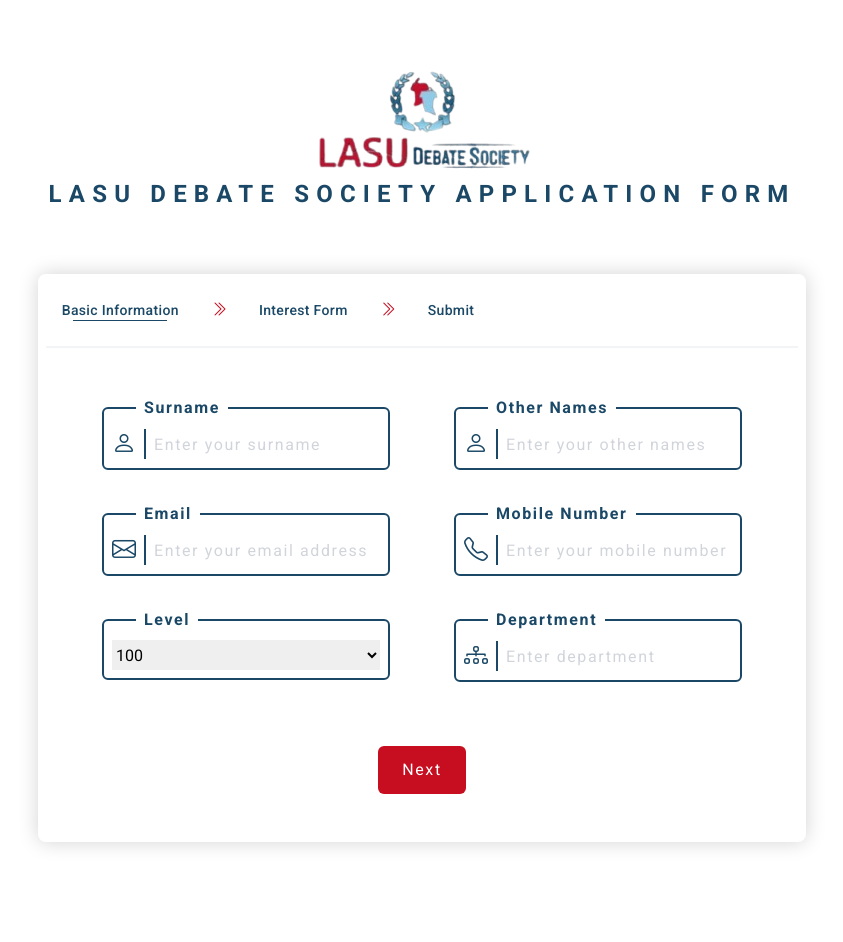
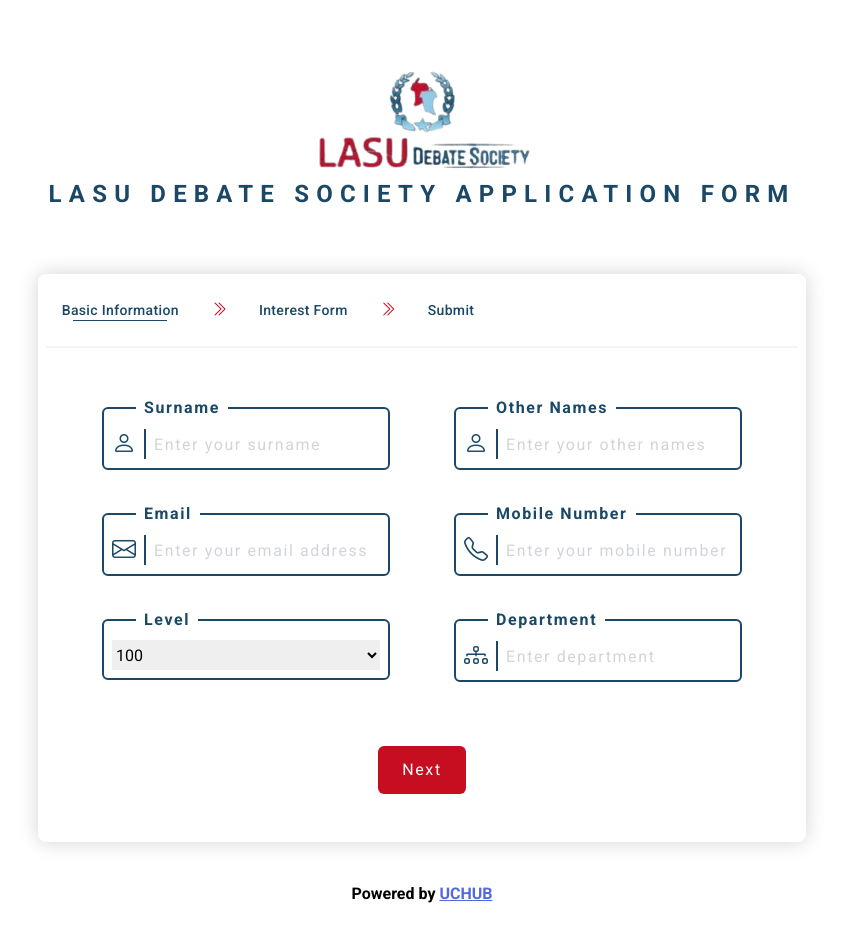
Before and after one commit to UC-HUB-HQ/LSUDS_REGISTRATION, a React (Vite) app: page / in a window 1280 px wide. Shown: the top 942 px of the page, without its empty margins (218-1061 px from the left). Before the commit the page ends 906 px from the top, so only its background shows below. Built offline with nearby package versions, Linux system fonts and the light colour scheme.

Commit message:
added uchub

```diff
--- a/src/App.jsx
+++ b/src/App.jsx
@@ -52,6 +52,9 @@ function App() {
           </section>
         </section>
       </main>
+      <footer className=" text-center mt-10">
+        <p className="font-bold">Powered by <a className=" text-softBlue underline" href="https://www.theuchub.com/">UCHUB</a></p>
+      </footer>
     </div>
   )
 }
--- a/src/components/Confirmation.jsx
+++ b/src/components/Confirmation.jsx
@@ -1,8 +1,5 @@
 const Confirmation = () => {
 
-    const refresh = () => {
-        location.reload()
-    }
     return (
         <section className="flex flex-col items-center justify-center gap-6 text-center">
             <div className=" flex justify-center items-center w-[200px] aspect-square border border-blue rounded-full">
@@ -12,7 +9,7 @@ const Confirmation = () => {
                 <h2 className="text-4xl font-bold text-blue">Submission Successful</h2>
                 <p className=" text-grayishBlue">Thank you for expressing your interest in joining the LASU Debate Society. Your application has been successfully submitted. Please check your email for a confirmation message, and ensure to review your spam or junk folder if it does not appear in your inbox. We appreciate your enthusiasm and look forward to thoroughly reviewing your application.</p>
             </div>
-            <button className="px-4 py-3 text-white rounded-md bg-customred" onClick={refresh}>Submit Another Response</button>
+            <button className="px-4 py-3 text-white rounded-md bg-customred"><a href="https://www.theuchub.com/">Application created by UCHUB</a></button>
         </section>
     )
 }
```
